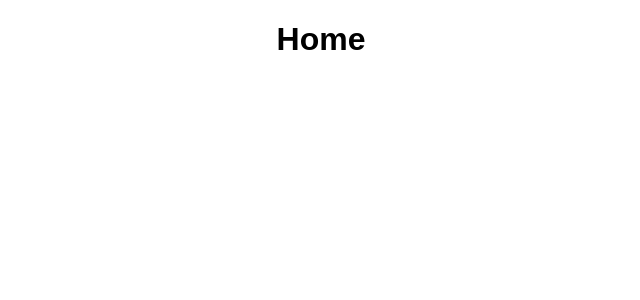
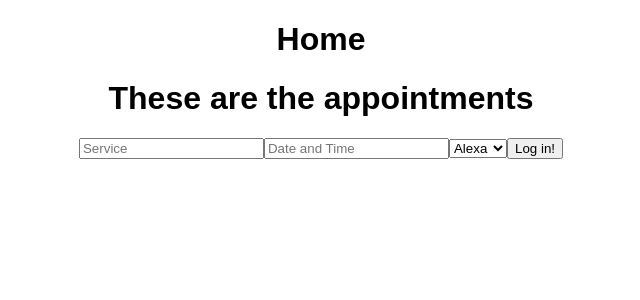
Before and after one commit to brizmon/alejandra_hair_salon, a React (Create React App) app in the folder alejandra_salon/client/: page / in a window 1280 px wide. Shown: the top 300 px of the page, without its empty margins (319-959 px from the left). Built offline with nearby package versions, Linux system fonts and the light colour scheme.

Commit message:
add appointment form

```diff
--- a/alejandra_salon/client/src/App.js
+++ b/alejandra_salon/client/src/App.js
@@ -12,6 +12,22 @@ import Footer from './components/Footer';
 import axios from 'axios';
 
 class App extends Component {
+  constructor(){
+    super();
+    this.state = {
+      apptService: '',
+      apptTime: '',
+      apptHairStylist: ''
+    };
+  };
+
+
+
+
+
+
+
+
   render() {
     return (
       <Router>
--- a/alejandra_salon/client/src/components/Appointment.jsx
+++ b/alejandra_salon/client/src/components/Appointment.jsx
@@ -0,0 +1,15 @@
+import React from 'react';
+import {Link} from 'react-router-dom';
+
+import AppointmentForm from './Appointment_form';
+
+const Appointment = () => {
+    return (
+        <div className="appointment-container">
+            <h1>These are the appointments</h1>
+            <AppointmentForm />
+        </div>
+    )
+}
+
+export default Appointment;
--- a/alejandra_salon/client/src/components/Appointment_form.jsx
+++ b/alejandra_salon/client/src/components/Appointment_form.jsx
@@ -0,0 +1,26 @@
+import React from 'react';
+
+const AppointmentForm = props => {
+    return(
+        <form className="appt_form">
+            <input
+              type="text"
+              placeholder="Service"
+              onChange={props.handleInputChange}
+              />
+              <input
+                type="text"
+                placeholder="Date and Time"
+                onChange={props.handleInputChange}
+              />
+              <select>
+                  <option value="Alexa">Alexa</option>
+                  <option value="Oty">Oty</option>
+                  <option value="Gloria">Gloria</option>
+              </select>
+              <input type="submit" value="Log in!" />
+        </form>
+    )
+}
+
+export default AppointmentForm;
--- a/alejandra_salon/client/src/components/Home.jsx
+++ b/alejandra_salon/client/src/components/Home.jsx
@@ -1,10 +1,14 @@
 import React from 'react';
 import {Link} from 'react-router-dom';
+
+import Appointment from './Appointment';
+import AppointmentForm from './Appointment_form';
 
 const Home = () => {
     return (
         <div className="home-container">
             <h1>Home</h1>
+            <Appointment />
         </div>
     )
 }
```
